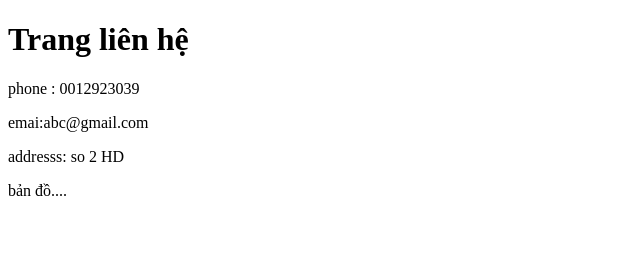
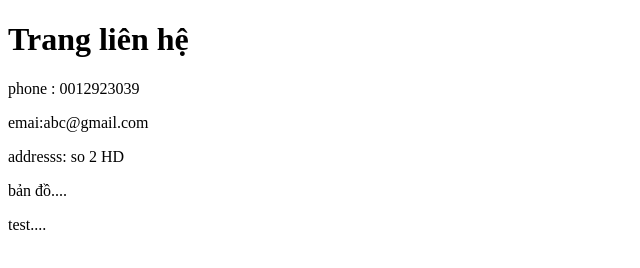
Before and after one commit to LaiHuy05/backend-1, a plain HTML site: page contact.html in a window 1280 px wide. Shown: the full height of the page, 0-640 px from the left. Drawn offline with Linux system fonts and the light colour scheme.

Commit message:
Update contact.html

```diff
--- a/contact.html
+++ b/contact.html
@@ -11,5 +11,6 @@
     <p>emai:abc@gmail.com</p>
     <p>addresss: so 2 HD</p>
     <p>bản đồ....</p>
+    <p>test....</p>
 </body>
 </html>
```
